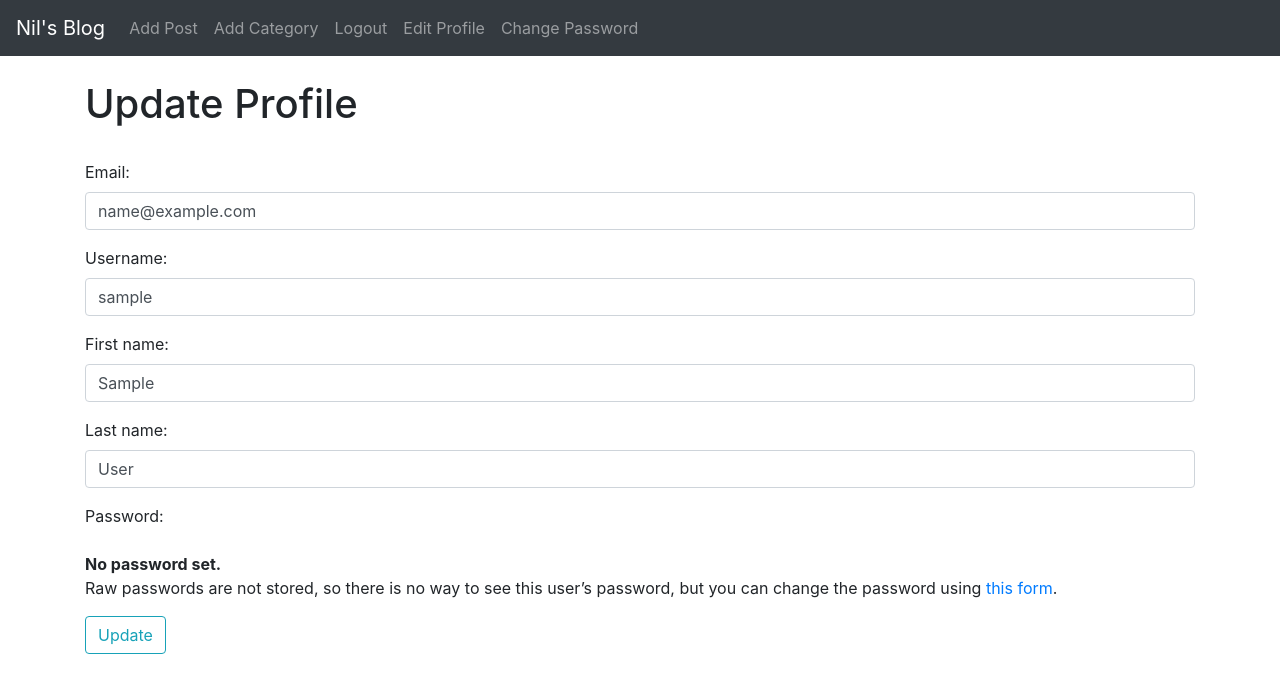
After one commit to Nil0606/Blog-Project, a Django app: page /members/update/ in a window 1280 px wide. The commit adds this page. Shown: the top 693 px of the page. Run offline with Django 3.2, Linux system fonts and the light colour scheme; the visitor is signed in with stand-in values (Sample User, id 1); some libraries are stand-ins or nearby versions.

Commit message:
add some features

```diff
--- a/members/forms.py
+++ b/members/forms.py
@@ -1,5 +1,5 @@
 from django.contrib.auth.models import User
-from django.contrib.auth.forms import UserCreationForm
+from django.contrib.auth.forms import UserCreationForm,UserChangeForm,PasswordChangeForm
 from django import forms
 
 class Registrationform(UserCreationForm):
@@ -15,3 +15,21 @@ class Registrationform(UserCreationForm):
         self.fields['username'].widget.attrs['class']='form-control'
         self.fields['password1'].widget.attrs['class']='form-control'
         self.fields['password2'].widget.attrs['class']='form-control'
+
+class Updateform(UserChangeForm):
+    email = forms.EmailField(widget=forms.EmailInput(attrs={'class': 'form-control'}))
+    first_name = forms.CharField(widget=forms.TextInput(attrs={'class': 'form-control'}))
+    last_name = forms.CharField(widget=forms.TextInput(attrs={'class': 'form-control'}))
+    username=forms.CharField(widget=forms.TextInput(attrs={'class': 'form-control'}))
+    class Meta:
+        model = User
+        fields = ('email','username' ,'first_name', 'last_name')
+
+
+class PasswordUpdateForm(PasswordChangeForm):
+    old_password = forms.CharField(widget=forms.PasswordInput(attrs={'class':'form-control'}))
+    new_password1 =forms.CharField(widget=forms.PasswordInput(attrs={'class':'form-control'}))
+    new_password2 =forms.CharField(widget=forms.PasswordInput(attrs={'class':'form-control'}))
+    class Meta:
+        model=User
+        fields=('old_password','new_password1','new_password2')
--- a/members/urls.py
+++ b/members/urls.py
@@ -3,4 +3,6 @@ from django.urls import path
 from . import views
 urlpatterns=[
     path('register/',views.UserRegisterView.as_view(),name='register'),
+    path('update/',views.UserUpdateView.as_view(),name='update'),
+    path('password-update/',views.PasswordUpdateView.as_view(),name='password-update'),
 ]
--- a/members/views.py
+++ b/members/views.py
@@ -1,9 +1,23 @@
 from django.shortcuts import render
 from django.views import generic
-from django.contrib.auth.forms import UserCreationForm
 from django.urls import reverse_lazy
-from .forms import Registrationform
+from .forms import Registrationform,Updateform,PasswordUpdateForm
+from django.contrib.auth.views import PasswordChangeView
+
 class UserRegisterView(generic.CreateView):
     form_class =Registrationform
     template_name = 'registration/registration.html'
     success_url = reverse_lazy('login')
+
+class UserUpdateView(generic.UpdateView):
+    form_class = Updateform
+    template_name='registration/update.html'
+    success_url = reverse_lazy('home')
+
+    def get_object(self):
+        return self.request.user
+
+class PasswordUpdateView(PasswordChangeView):
+    form_class =PasswordUpdateForm
+    template_name ='registration/password_update.html'
+    success_url = reverse_lazy('home')
--- a/templates/base.html
+++ b/templates/base.html
@@ -44,6 +44,13 @@
        <li class="nav-item">
         <a class="nav-link" href="/members/logout/">Logout</a>
       </li>
+        <li class="nav-item">
+        <a class="nav-link" href="/members/update/">Edit Profile</a>
+        </li>
+        <li class="nav-item">
+        <a class="nav-link" href="/members/password-update/">Change Password</a>
+        </li>
+
        {% else %}
       <li class="nav-item">
         <a class="nav-link" href="/members/register/">Register</a>
--- /dev/null
+++ b/templates/registration/update.html
@@ -0,0 +1,12 @@
+{%extends 'base.html'%}
+{%block title%}Update Profile{%endblock%}
+{% block content %}
+<h1>Update Profile</h1><br>
+<div class="form-group">
+<form method="POST">
+    {% csrf_token %}
+    {{form.as_p}}
+    <button type="submit" class="btn btn-outline-info">Update</button>
+</form></div>
+
+{%endblock%}
```
Also changed, not shown: templates/registration/password_update.html (added, +12 -0 lines).
